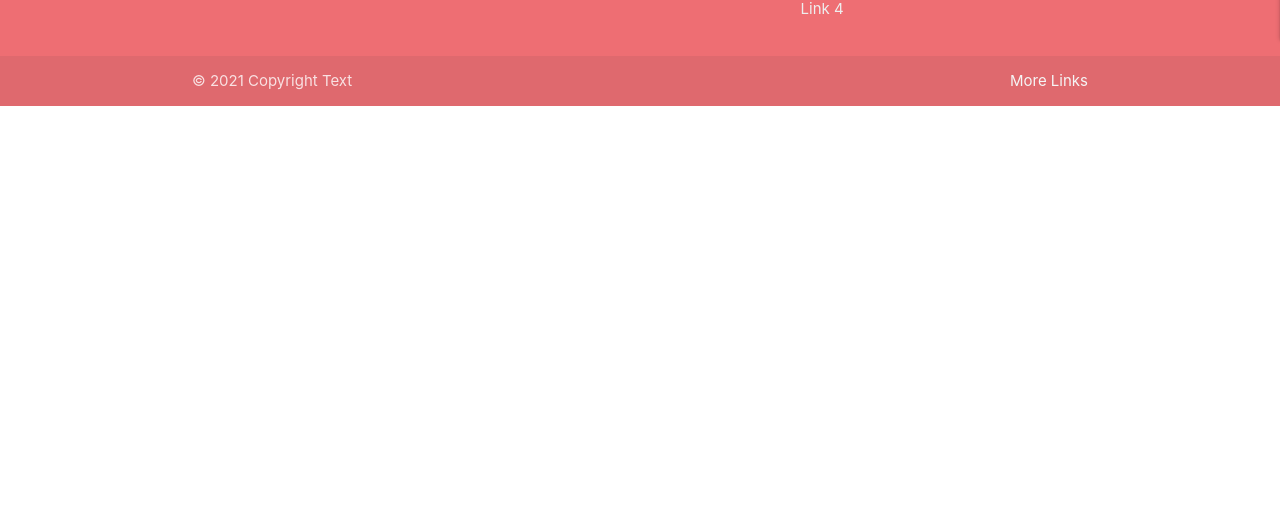
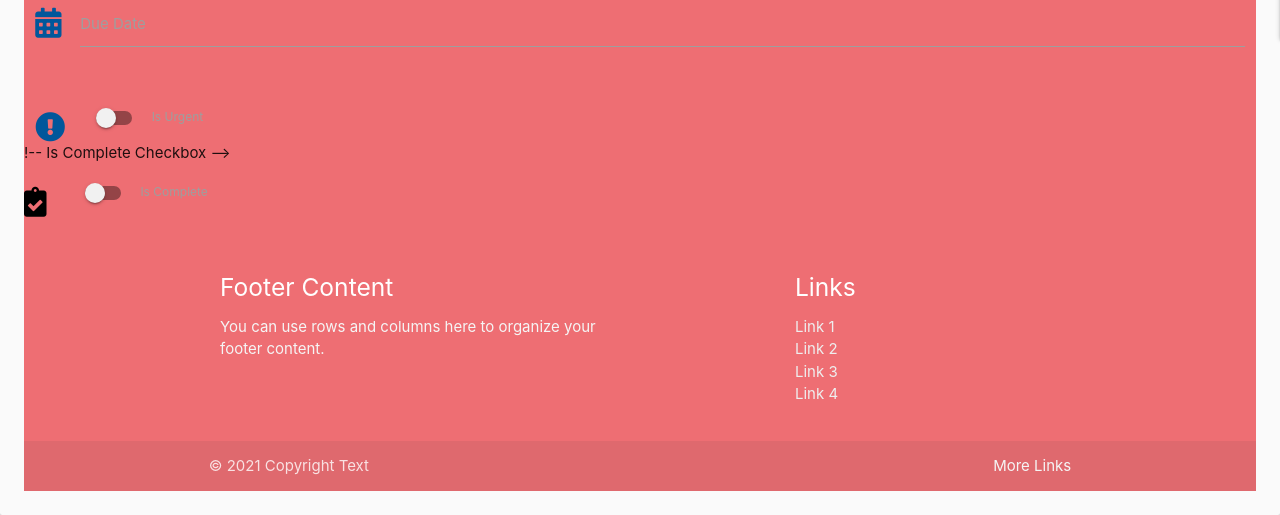
Before and after one commit to Code-Institute-Submissions/mysan91-MS3_, a Flask app: page /add_task in a window 1280 px wide. Shown: the part 821-1336 px from the top of the page. Before the commit the page ends 927 px from the top, so only its background shows below. Run offline with Flask 2, Linux system fonts and the light colour scheme; some libraries are stand-ins or nearby versions.

Commit message:
adding form

```diff
--- a/templates/add_task.html
+++ b/templates/add_task.html
@@ -3,20 +3,63 @@
 
 <h3 class="light-blue-text text-darken-4 center-align">Add Task</h3>
 
-<div class="row">
+<div class="row card-panel grey lighten-5">
     <form class="col s12" method="POST" action="">
         <div class="row">
             <div class="input-field col s12">
-                <i class="fas fa-user-circle prefix light-blue-text text-darken-4"></i>
-                <input id="icon_prefix" type="text" class="validate">
-                <label for="icon_prefix">First Name</label>
-            </div>
-            <div class="input-field col s12">
-                <i class="fas fa-phone prefix light-blue-text text-darken-4"></i>
-                <input id="icon_telephone" type="tel" class="validate">
-                <label for="icon_telephone">Telephone</label>
+                <i class="fas fa-pencil-alt prefix light-blue-text text-darken-4"></i>
+                <input id="task_name" name="task_name" minlength="5" maxlength="50" type="text" class="validate"
+                    required>
+                <label for="task_name">Task Name</label>
             </div>
         </div>
+        <div class="row">
+            <div class="input-field col s12">
+                <i class="fas fa-align-left prefix light-blue-text text-darken-4"></i>
+                <textarea id="task_description" name="task_description" minlength="5" maxlength="200"
+                    class="materialize-textarea validate" required></textarea>
+                <label for="task_description">Task Description</label>
+            </div>
+        </div>
+        <div class="row">
+            <div class="input-field col s12">
+                <i class="fas fa-calendar-alt prefix light-blue-text text-darken-4"></i>
+                <input id="due_date" name="due_date" type="text" class="datepicker validate" required>
+                <label for="start_date">Start Date</label>
+            </div>
+        </div>
+        <div class="row">
+            <div class="input-field col s12">
+                <i class="fas fa-calendar-alt prefix light-blue-text text-darken-4"></i>
+                <input id="due_date" name="due_date" type="text" class="datepicker validate" required>
+                <label for="due_date">Due Date</label>
+            </div>
+        </div>
+        <div class="row">
+            <div class="input-field col s12">
+                <div class="switch">
+                    <i class="fas fa-exclamation-circle prefix light-blue-text text-darken-4"></i>
+                    <label for="is_urgent">
+                        <input type="checkbox" id="is_urgent" name="is_urgent">
+                        <span class="lever"></span>
+                        Is Urgent
+                    </label>
+                </div>
+            </div>
+
+            !-- Is Complete Checkbox -->
+            <div class="row">
+                <div class="input-field col s12">
+                    <div class="switch">
+                        <i class="fas fa-clipboard-check prefix black-text text-darken-4"></i>
+                        <label for="is_complete">
+                            <input type="checkbox" id="is_complete" name="is_complete">
+                            <span class="lever"></span>
+                            Is Complete
+                        </label>
+                    </div>
+                </div>
+            </div>
     </form>
 </div>
 
```
